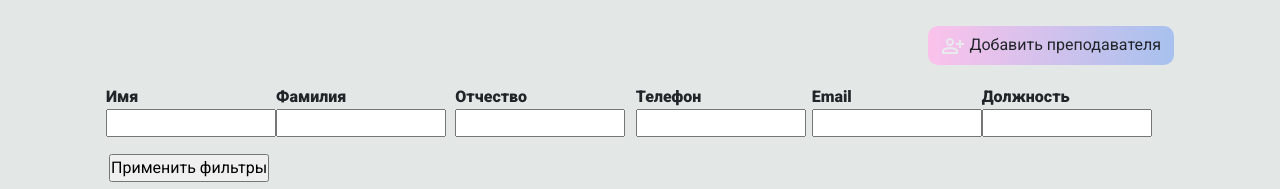
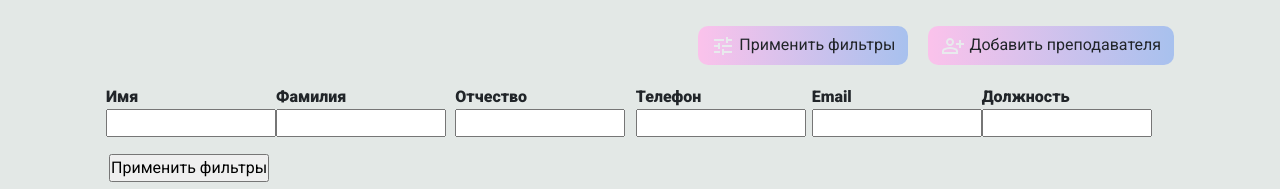
Before and after one commit to danielsteblev/faculty-service, a Flask app: a page that uses app/templates/lecturers.html in a window 1280 px wide. Shown: the part 80-269 px from the top of the page. Run offline with Flask 3, Linux system fonts and the light colour scheme; the visitor is signed in with stand-in values (Sample User, id 1); data that the repository does not hold is empty; some libraries are stand-ins or nearby versions.

Commit message:
new design

```diff
--- a/app/templates/lecturers.html
+++ b/app/templates/lecturers.html
@@ -49,6 +49,11 @@
                 <path d="M720-400v-120H600v-80h120v-120h80v120h120v80H800v120h-80Zm-360-80q-66 0-113-47t-47-113q0-66 47-113t113-47q66 0 113 47t47 113q0 66-47 113t-113 47ZM40-160v-112q0-34 17.5-62.5T104-378q62-31 126-46.5T360-440q66 0 130 15.5T616-378q29 15 46.5 43.5T680-272v112H40Zm80-80h480v-32q0-11-5.5-20T580-306q-54-27-109-40.5T360-360q-56 0-111 13.5T140-306q-9 5-14.5 14t-5.5 20v32Zm240-320q33 0 56.5-23.5T440-640q0-33-23.5-56.5T360-720q-33 0-56.5 23.5T280-640q0 33 23.5 56.5T360-560Zm0-80Zm0 400Z"/>
             </svg>
             Добавить преподавателя
+        </a>
+    </div>
+    <div class="add__btn">
+        <a class="btn"><svg xmlns="http://www.w3.org/2000/svg" height="24px" viewBox="0 -960 960 960" width="24px" fill="#e8eaed"><path d="M440-120v-240h80v80h320v80H520v80h-80Zm-320-80v-80h240v80H120Zm160-160v-80H120v-80h160v-80h80v240h-80Zm160-80v-80h400v80H440Zm160-160v-240h80v80h160v80H680v80h-80Zm-480-80v-80h400v80H120Z"/></svg>
+            Применить фильтры
         </a>
     </div>
 
```
